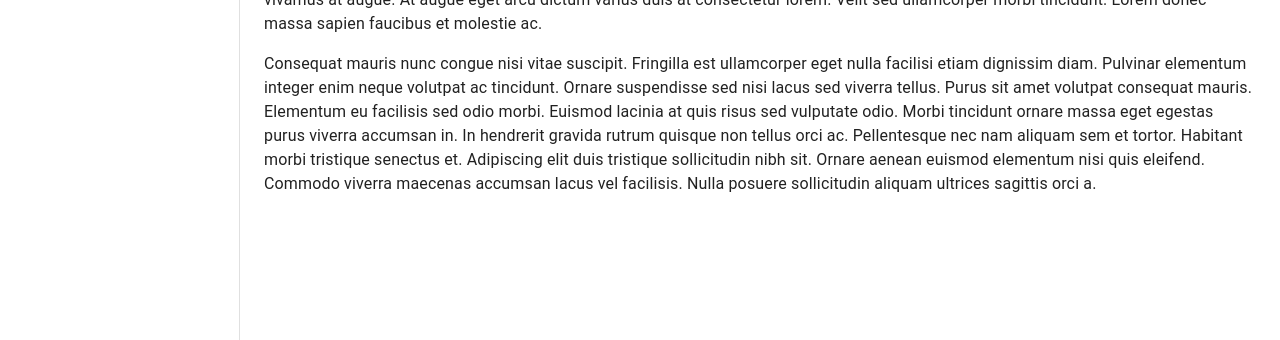
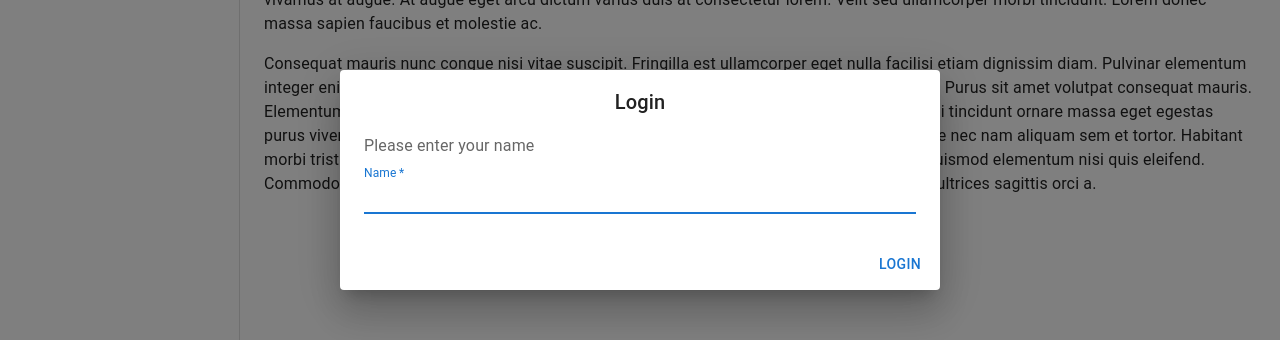
Before and after one commit to Hossam-Ali/game-of-three, a React (Vite) app: page / in a window 1280 px wide. Shown: the part 220-560 px from the top of the page. Built offline with nearby package versions, Linux system fonts and the light colour scheme; no server answers.

Commit message:
add new tests

```diff
--- a/src/App.tsx
+++ b/src/App.tsx
@@ -1,7 +1,7 @@
 import { useEffect } from 'react';
 import { useDispatch } from 'react-redux';
 import Header from './components/header';
-// import Dialog from './components/dialog';
+import Dialog from './components/dialog';
 import Sidebar from './components/sidebar';
 import { setName } from './redux/user';
 import useSocket from './hooks/socket';
@@ -28,7 +28,7 @@ function App() {
 
   return (
     <>
-      {/* <Dialog /> */}
+      <Dialog />
       <Header />
       <Sidebar />
       <button
--- a/src/components/dialog/index.tsx
+++ b/src/components/dialog/index.tsx
@@ -27,7 +27,6 @@ export default function FormDialog() {
   };
 
   return (
-    <>
     <Dialog
       open={open}
       disableEscapeKeyDown={true}
@@ -39,8 +38,13 @@ export default function FormDialog() {
       }}
       className="dialog-component"
       aria-labelledby="responsive-dialog-title"
+      data-testid="dialog-component"
     >
-        <DialogTitle id="responsive-dialog-title" className="dialog-header">
+      <DialogTitle
+        id="responsive-dialog-title"
+        className="dialog-header"
+        data-testid="dialog-header"
+      >
         Login
       </DialogTitle>
       <DialogContent>
@@ -55,12 +59,14 @@ export default function FormDialog() {
           type="text"
           fullWidth
           variant="standard"
+          data-testid="user-input"
         />
       </DialogContent>
       <DialogActions>
-          <Button type="submit">Login</Button>
+        <Button type="submit" data-testid="submit-button">
+          Login
+        </Button>
       </DialogActions>
     </Dialog>
-    </>
   );
 }
--- a/src/components/sidebar/index.tsx
+++ b/src/components/sidebar/index.tsx
@@ -18,9 +18,7 @@ export default function PermanentDrawerLeft() {
   const [currentRoom, setCurrentRoom] = useState(0);
   const rooms = ['Berlin CPU', 'Amsterdam CPU', 'Hossam'];
 
-  const handleRoomChange = (ind: number) => {
-    setCurrentRoom(ind);
-  };
+  const handleRoomChange = (ind: number) => setCurrentRoom(ind);
 
   return (
     <Box sx={{ display: 'flex' }} className="sidebar-component">
@@ -46,6 +44,7 @@ export default function PermanentDrawerLeft() {
               disablePadding
               onClick={() => handleRoomChange(ind)}
               className={currentRoom === ind ? 'active-room' : ''}
+              data-testid="rooms-list"
             >
               <ListItemButton>
                 <ListItemIcon>
```
Also changed, not shown: 2 other files (tests, documents, lock files or other folders). Lines whose indentation alone changed are shown as unchanged.
